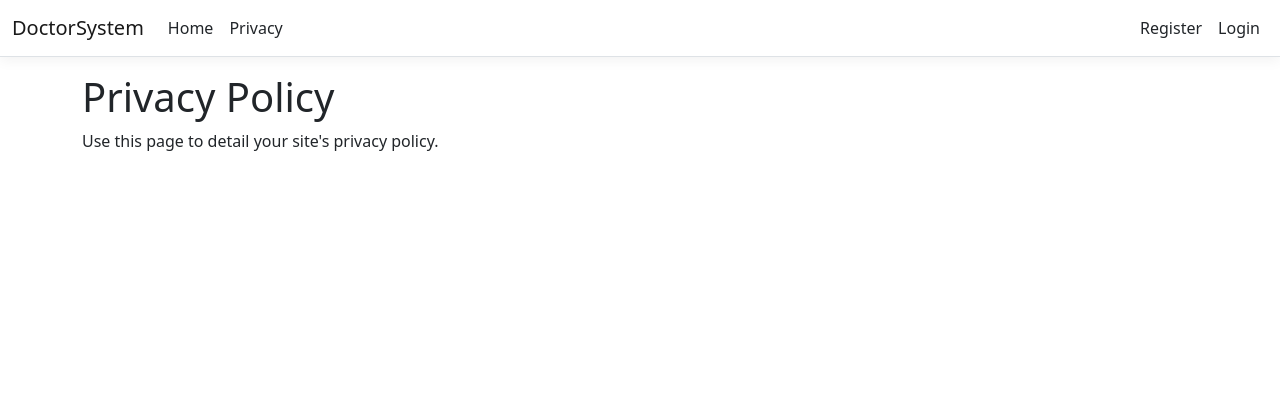
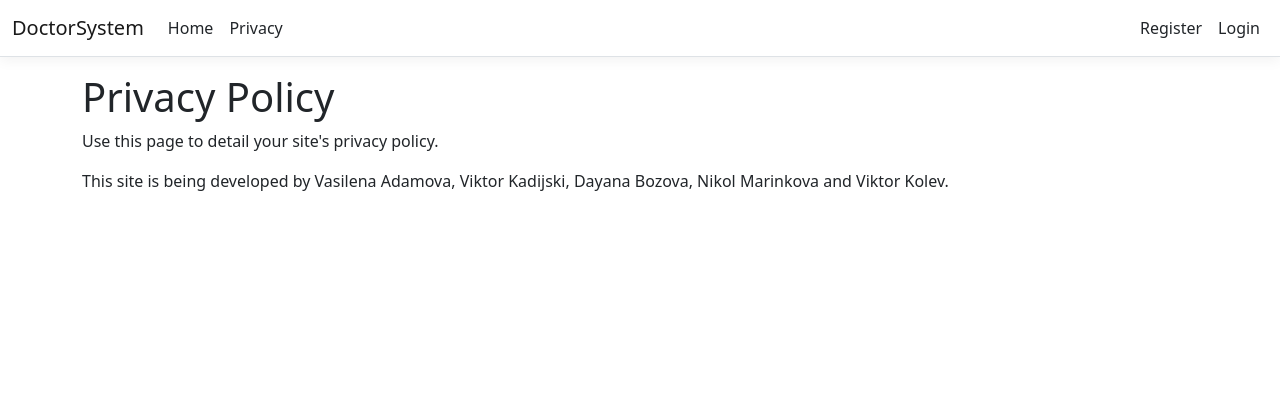
Before and after one commit to viksuper555/DoctorSystem, an ASP.NET Core app: page /Home/Privacy in a window 1280 px wide. Shown: the top 420 px of the page. Run offline with ASP.NET Core 8, Linux system fonts and the light colour scheme; style sheets or scripts are compiled from the project's sources; some libraries are stand-ins or nearby versions.

Commit message:
updated privacy policy (#2)

```diff
--- a/Views/Home/Privacy.cshtml
+++ b/Views/Home/Privacy.cshtml
@@ -4,3 +4,5 @@
 <h1>@ViewData["Title"]</h1>
 
 <p>Use this page to detail your site's privacy policy.</p>
+
+<p>This site is being developed by Vasilena Adamova, Viktor Kadijski, Dayana Bozova, Nikol Marinkova and Viktor Kolev.</p>
```
